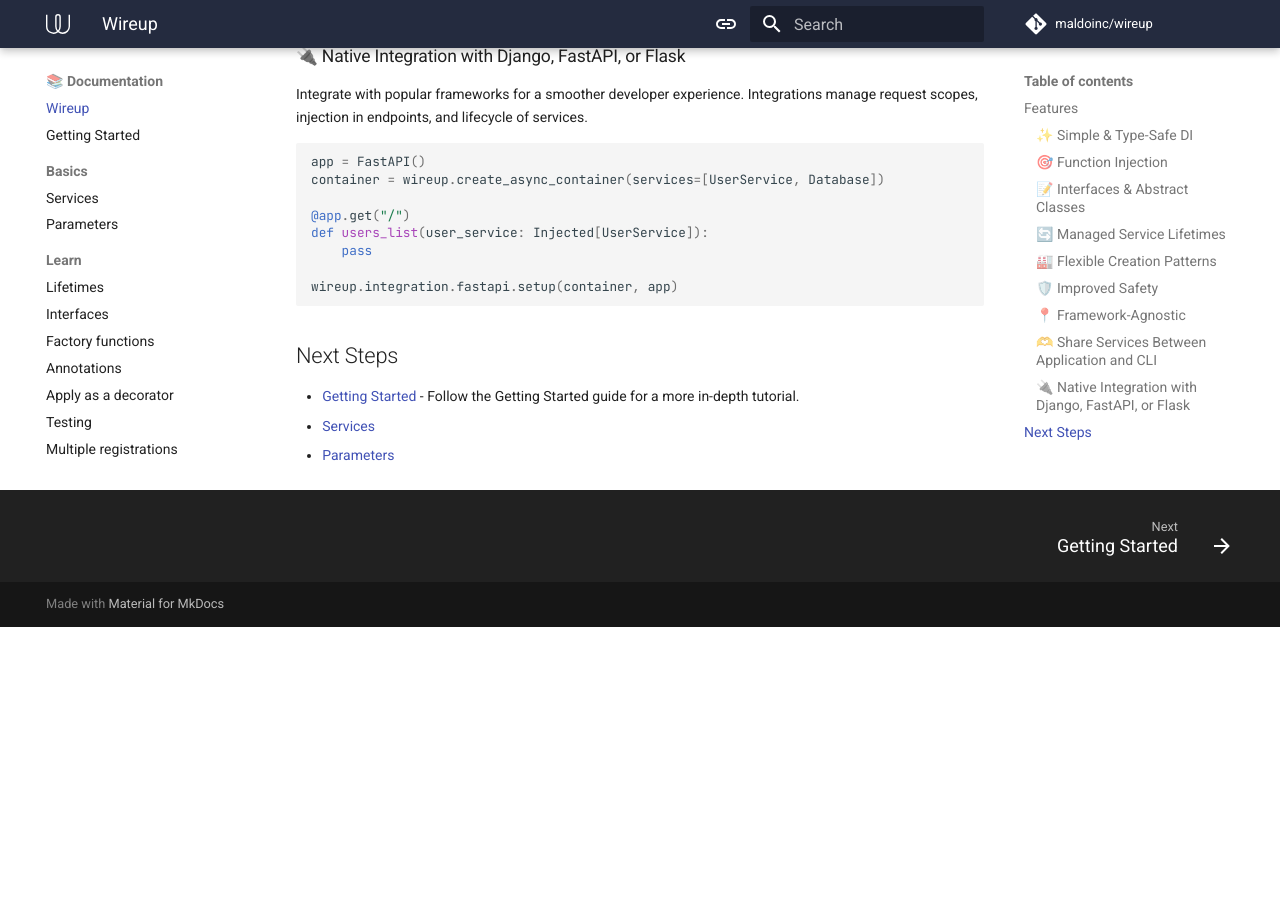
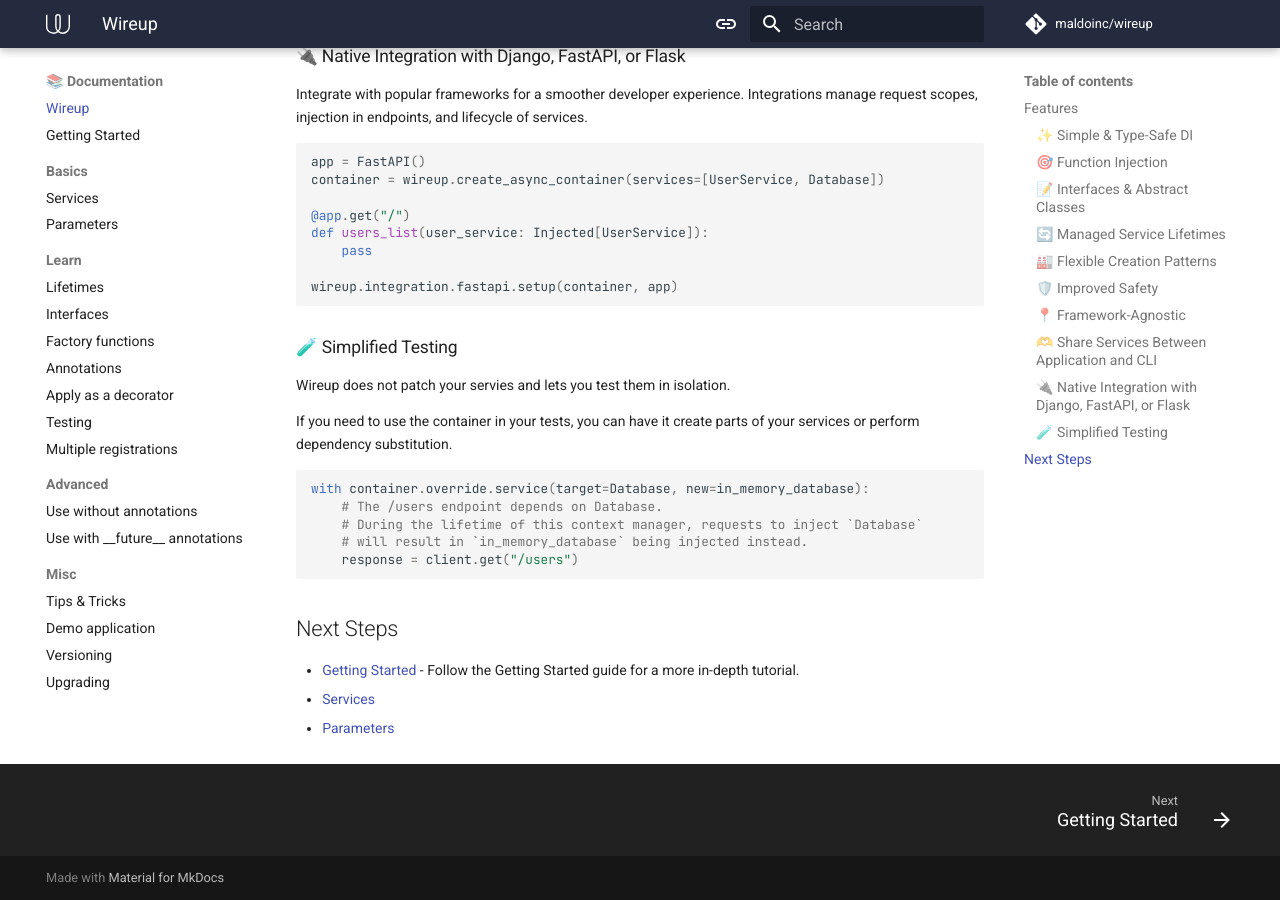
Before and after one commit to maldoinc/wireup, an MkDocs documentation site: the page built from docs/pages/index.md, in a window 1280 px wide and 900 px high, scrolled down 2542 px. Built offline with MkDocs 1.6.1 and Material for MkDocs 9.7.7, drawn with Linux system fonts in a browser that asks for light colours; comment, search, counter and statistics services are not loaded; the version menu is left out; before the commit the page ends 3169 px from its top, so only the background shows below that.

Commit message:
Update docs

````diff
--- a/docs/pages/index.md
+++ b/docs/pages/index.md
@@ -218,6 +218,21 @@ def users_list(user_service: Injected[UserService]):
 wireup.integration.fastapi.setup(container, app)
 ```
 
+### 🧪 Simplified Testing
+
+Wireup does not patch your servies and lets you test them in isolation.
+
+If you need to use the container in your tests, you can have it create parts of your services
+or perform dependency substitution.
+
+```python
+with container.override.service(target=Database, new=in_memory_database):
+    # The /users endpoint depends on Database.
+    # During the lifetime of this context manager, requests to inject `Database`
+    # will result in `in_memory_database` being injected instead.
+    response = client.get("/users")
+```
+
 ## Next Steps
 
 * [Getting Started](getting_started.md) - Follow the Getting Started guide for a more in-depth tutorial.
````
Also changed, not shown: readme.md.
